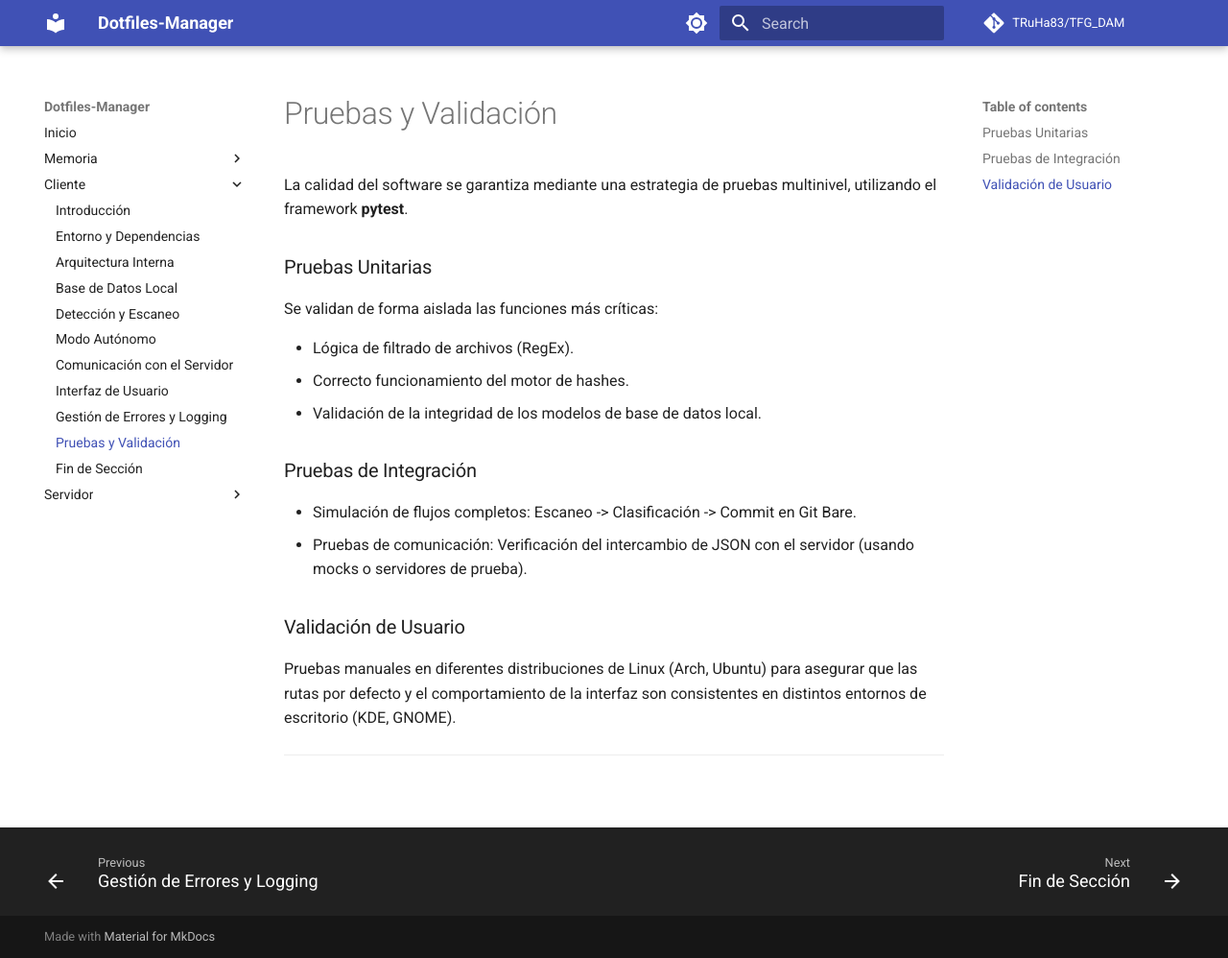
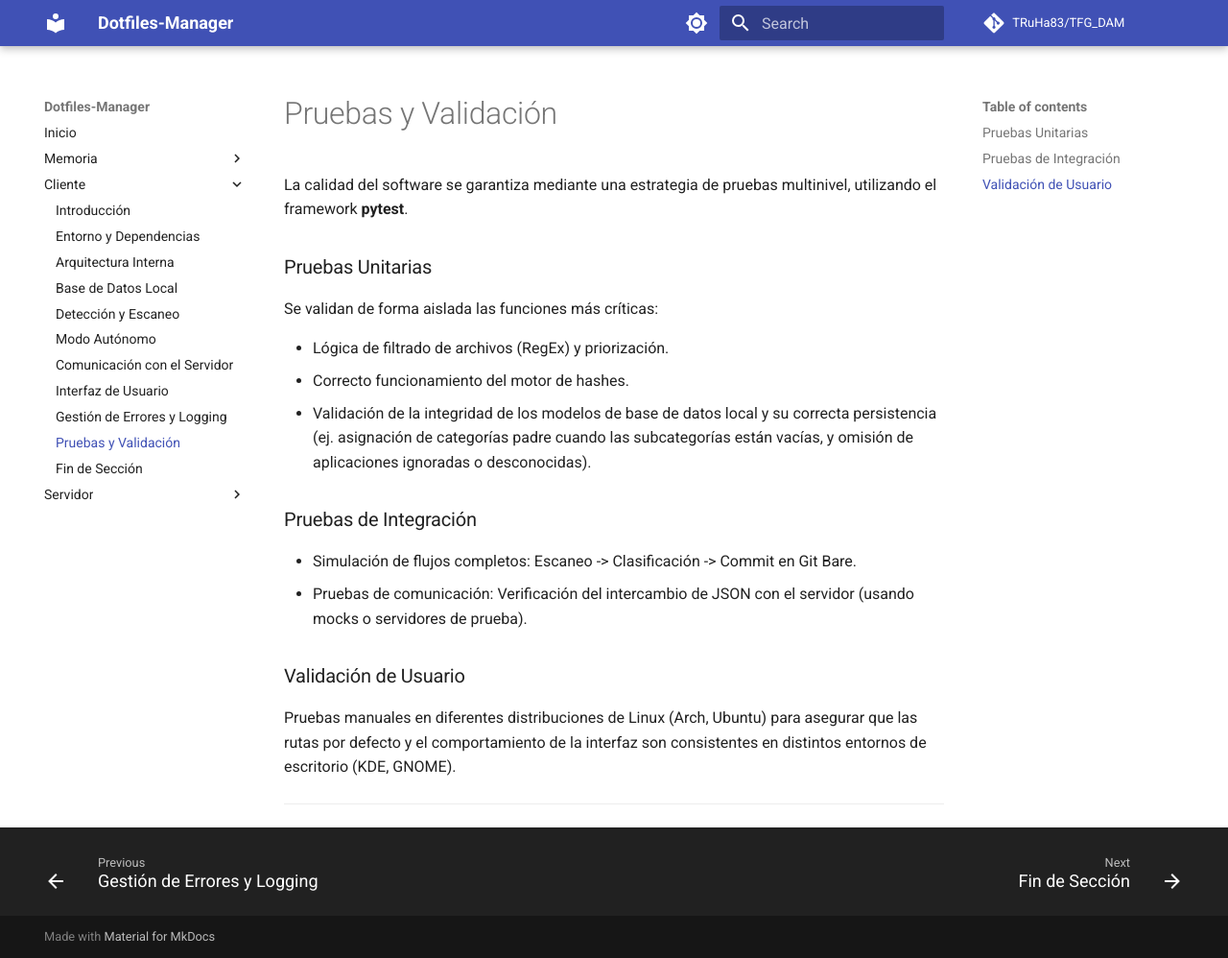
Before and after one commit to TRuHa83/TFG_DAM, an MkDocs documentation site: the page built from docs/cliente/10-pruebas-y-validacion.md, in a window 1280 px wide and 998 px high. Shown: the whole window at 96% size. Built offline with MkDocs 1.6.1 and Material for MkDocs 9.7.7, drawn with Linux system fonts in a browser that asks for light colours; comment, search, counter and statistics services are not loaded.

Commit message:
docs: Ampliar documentación de pruebas unitarias
Cliente:
- Agregar detalles sobre priorización en lógica de filtrado
- Expandir validación de integridad de BD local con ejemplos específicos

Servidor:
- Documentar verificación del flujo de descubrimiento síncrono
- Incluir manejo de aplicaciones desconocidas y fallos del servicio

```diff
--- a/docs/cliente/10-pruebas-y-validacion.md
+++ b/docs/cliente/10-pruebas-y-validacion.md
@@ -4,9 +4,9 @@ La calidad del software se garantiza mediante una estrategia de pruebas multiniv
 
 Se validan de forma aislada las funciones más críticas:
 
-* Lógica de filtrado de archivos (RegEx).
+* Lógica de filtrado de archivos (RegEx) y priorización.
 * Correcto funcionamiento del motor de hashes.
-* Validación de la integridad de los modelos de base de datos local.
+* Validación de la integridad de los modelos de base de datos local y su correcta persistencia (ej. asignación de categorías padre cuando las subcategorías están vacías, y omisión de aplicaciones ignoradas o desconocidas).
 
 ### Pruebas de Integración
 
```
Also changed, not shown: docs/servidor/10-pruebas-y-validacion.md (+1 -1 lines).
